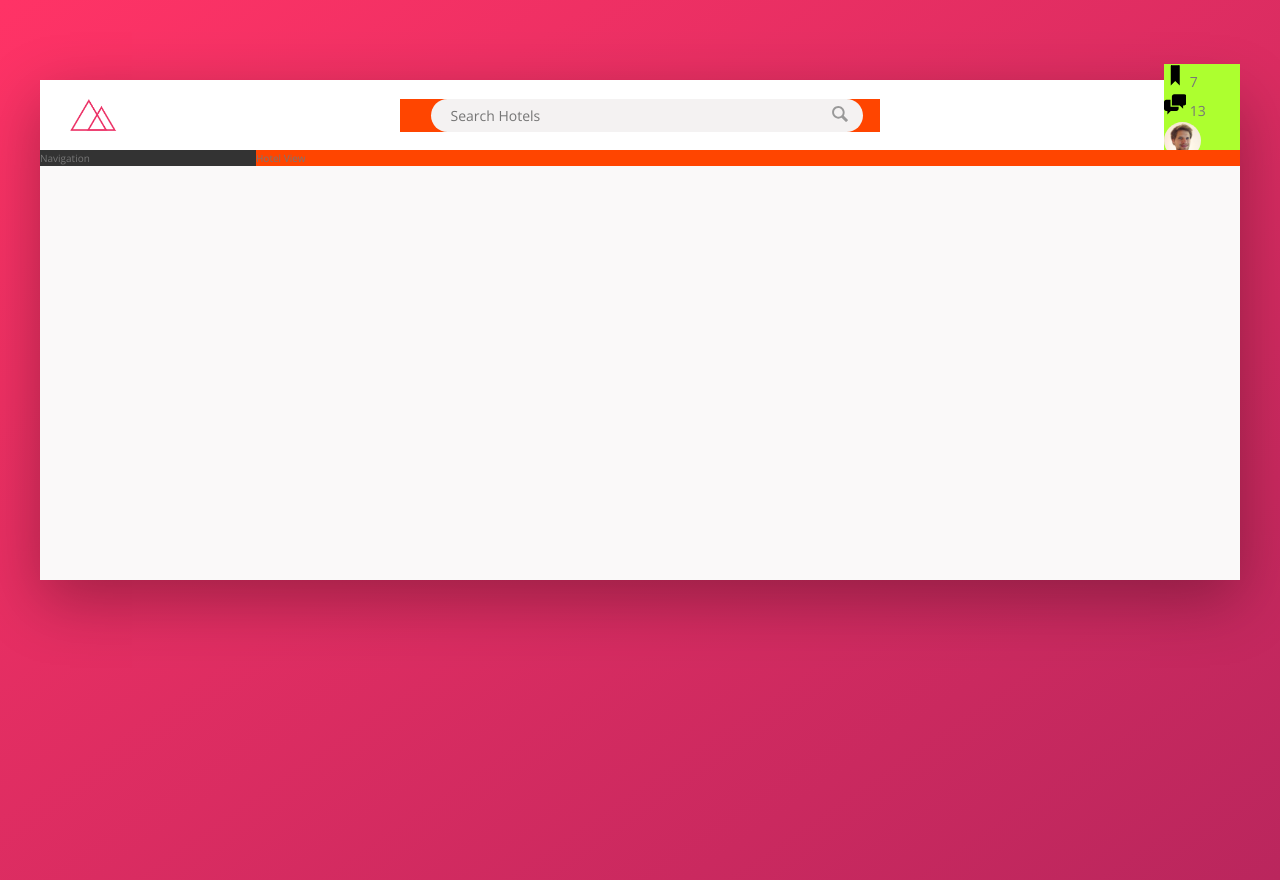
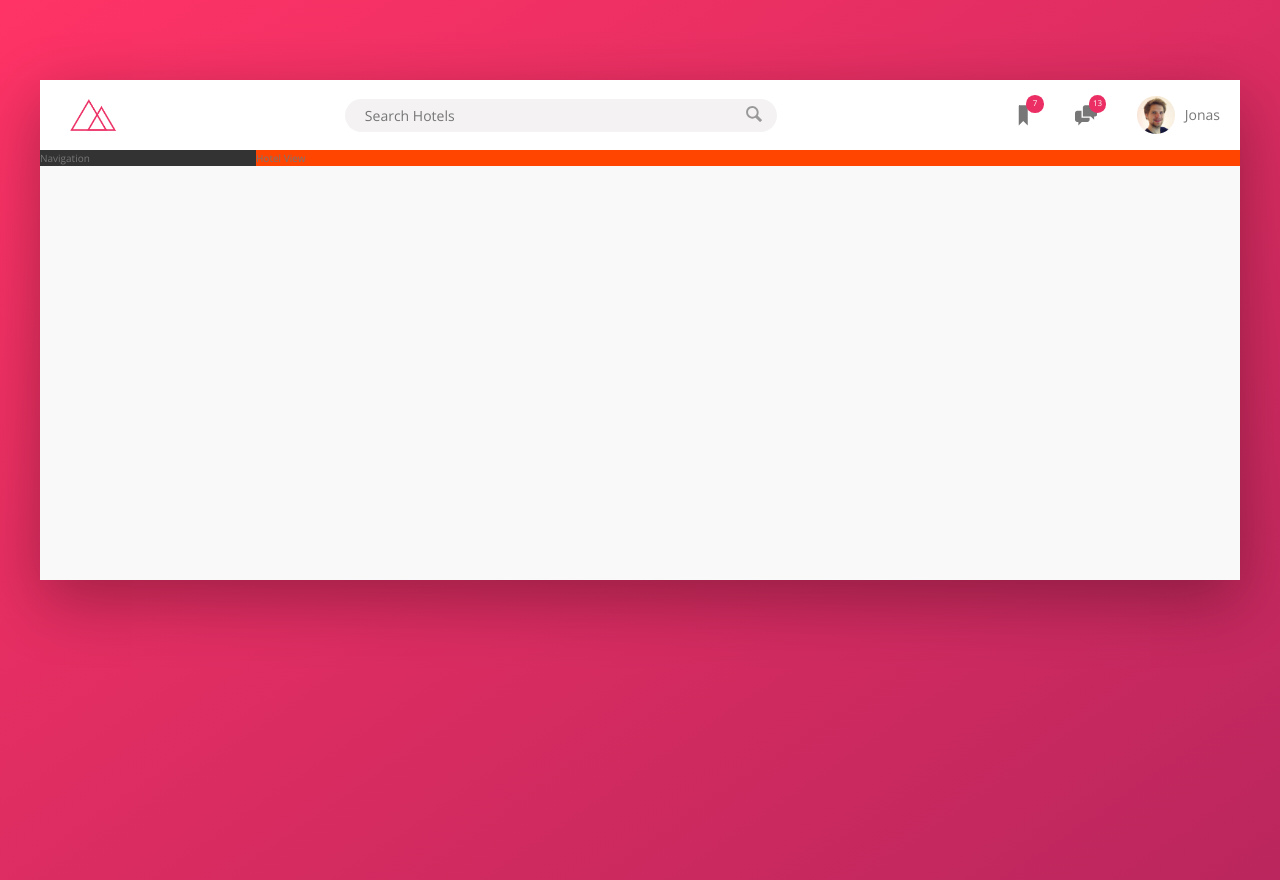
Before and after one commit to dmartin5150/Trello, a website: page index.html in a window 1280 px wide. Drawn offline with nearby package versions, Linux system fonts and the light colour scheme.

Commit message:
formated user nav on header

```diff
--- a/sass/_component.scss
+++ b/sass/_component.scss
@@ -6,7 +6,7 @@
 
 //Search Box
 .search {
-    background-color: orangered;
+
     flex: 0 0 40%;
 
     display:flex;
@@ -67,24 +67,58 @@
 //User Nav
 
 .user-nav {
-    background-color: greenyellow;
-    &__icon-box {}
+
+    display: flex;
+    align-self: stretch;
+    align-items: center;
+
+
+    &> * {
+        padding: 0 2rem;
+        height:100%;
+        cursor:pointer;
+        display:flex;
+        align-items: center;
+    }
+
+    &> *:hover {
+        background-color: var(--color-grey-light-2);
+    }
+
+    &__icon-box {
+        position:relative;
+    }
 
     &__icon {
         height: 2.25rem;
         width: 2.25rem;
+        fill: var(--color-grey-dark-2);
+
     }
 
-    &__notification {}
+    &__notification {
+        font-size: 0.8rem;
+        height: 1.75rem;
+        width: 1.75rem;
+        background-color: var(--color-primary);
+        border-radius: 50%;
+        color: var(--color-white);
+        position:absolute;
+        top: 1.5rem;
+        right:1.1rem;
 
-    &__user {}
+        display:flex;
+        justify-content: center;
+        align-items: center;
+    }
+
 
 
     &__user-photo {
         height: 3.75rem;
         border-radius: 50%;
+        margin-right:1rem;
     }
 
-    &__user-name {}
 
 }
```
Also changed, not shown: css/style.css, 1 other file.
